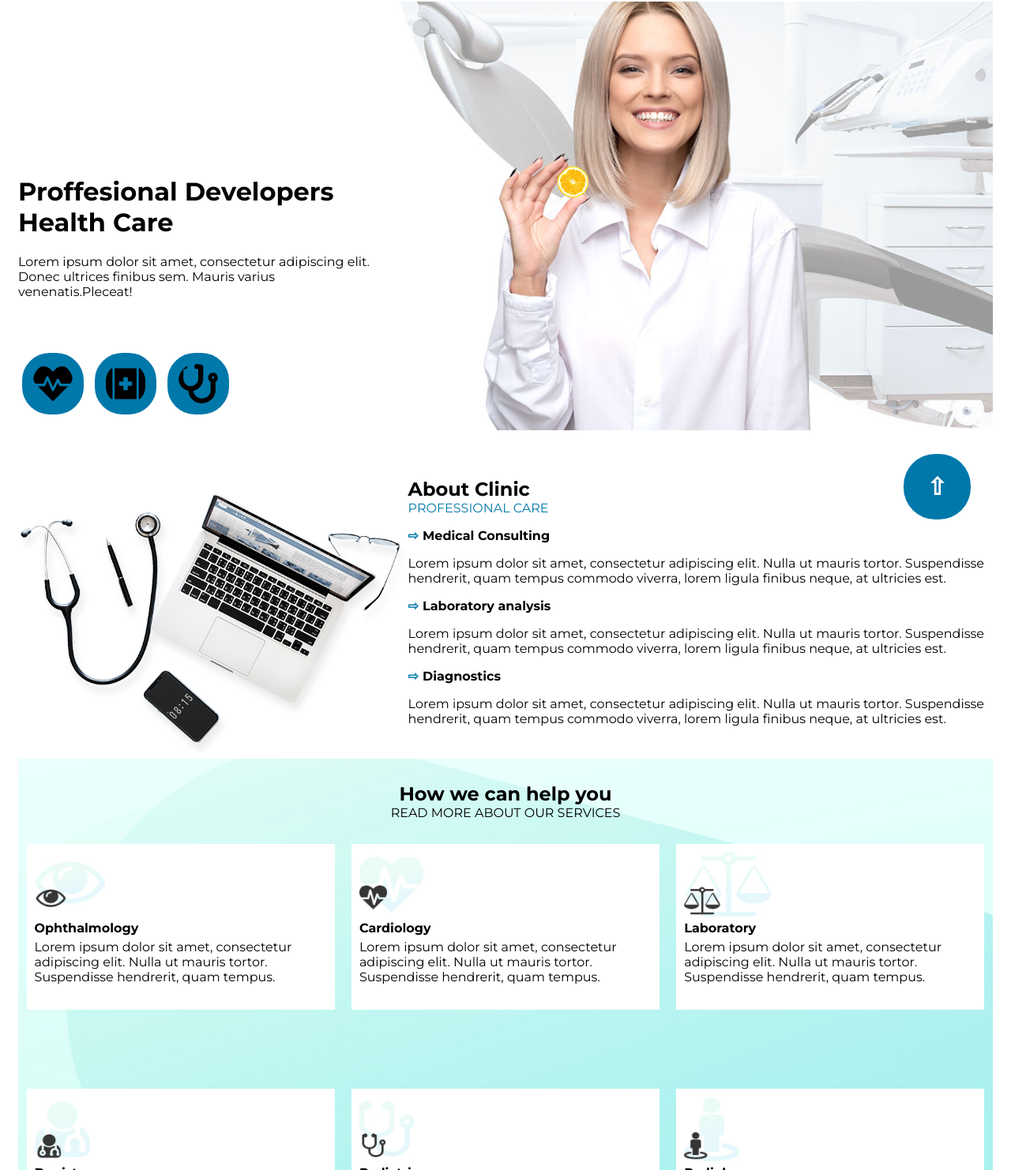
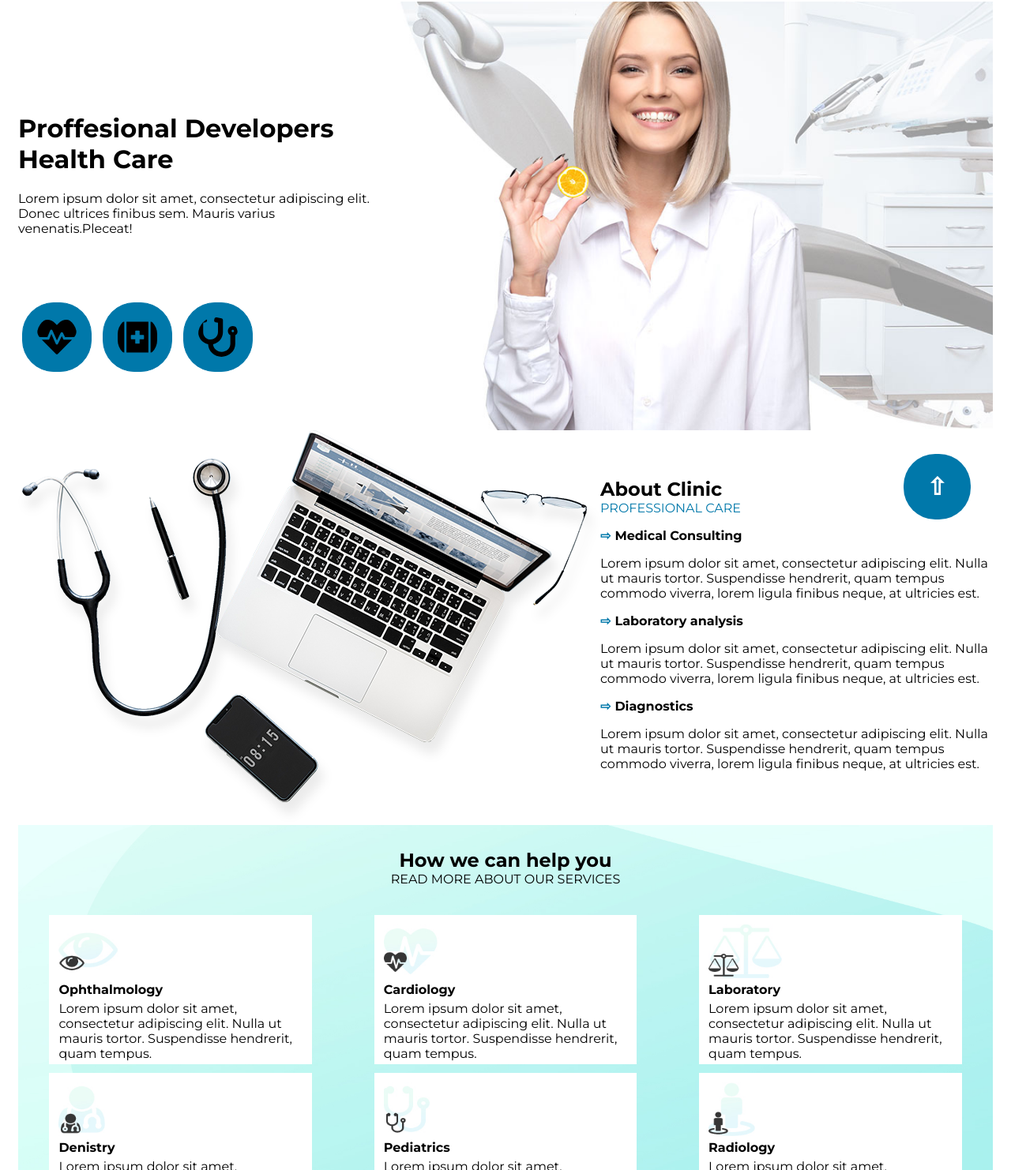
Before and after one commit to ahodyna/epam-frontend-programm-stage-2, a plain HTML site: page FL16_HW5/homework/index.html in a window 1280 px wide. Shown: the part 118-1600 px from the top of the page at 79% size. Drawn offline with Linux system fonts and the light colour scheme.

Commit message:
homework 5: fixed icon size and height third paragraph

```diff
--- a/FL16_HW5/homework/css/styles.css
+++ b/FL16_HW5/homework/css/styles.css
@@ -99,17 +99,18 @@ html {
 .icon-first-paragraph {
   width: 450px;
   position: absolute;
-  top: 70%;
+  top: 62%;
 }
 
 .icon {
   width: 50px;
   height: 50px;
-  padding: 12px;
+  padding: 18px;
   margin: 5px;
   background-color: #0078aa;
-  border: 2px #0078aa solid;
-  border-radius: 35px;
+  border: 1px #0078aa solid;
+  border-radius: 40px;
+
 }
 
 .icon:hover {
@@ -274,13 +275,13 @@ input[placeholder] {
   h1 {
     width: 450px;
     position: absolute;
-    top: 40%;
+    top: 30%;
     margin-bottom: 0;
   }
   .description-main-page {
     width: 450px;
     position: absolute;
-    top: 55%;
+    top: 45%;
     margin-top: 0;
     margin-bottom: 0;
   }
@@ -362,7 +363,7 @@ input[placeholder] {
 
 }
 
-@media(min-width: 768px) and (max-width:1280px) {
+@media(min-width: 768px) and (max-width:1279px) {
   .menu-item {
     width: 60%;
     display: flex;
@@ -415,14 +416,14 @@ input[placeholder] {
     margin-bottom: 10px;
     padding: 0;
     width: 100%;
-    height: 520px;
+    height: 500px;
   }
   .container-item-third-paragraph {
     display: flex;
     flex-direction: column;
     padding: 10px;
     width: 30%;
-    height: 190px;
+    height: 175px;
     background-color: #fff;
   }
 
@@ -480,7 +481,7 @@ input[placeholder] {
   }
 }
 
-@media(max-width: 768px) {
+@media(max-width: 767px) {
   .menu {
     display: flex;
     justify-content: center;
@@ -511,13 +512,14 @@ input[placeholder] {
   .description-main-page {
     width: 70%;
     position: absolute;
-    top: 50%;
+    top: 45%;
     margin-top: 0;
     margin-bottom: 0;
   }
   .icon-first-paragraph {
     width: 70%;
     position: absolute;
+    top: 62%;
   }
   .icon {
     width: 30px;
@@ -525,9 +527,9 @@ input[placeholder] {
     padding: 9px;
     margin: 5px;
     background-color: #0d8ec5;
-    border: 2px #0078aa solid;
+    border: 1px #0078aa solid;
     border-radius: 25px;
-    top: 70%;
+
   }
   .second-paragraph-picture {
     width: 100%;
```
